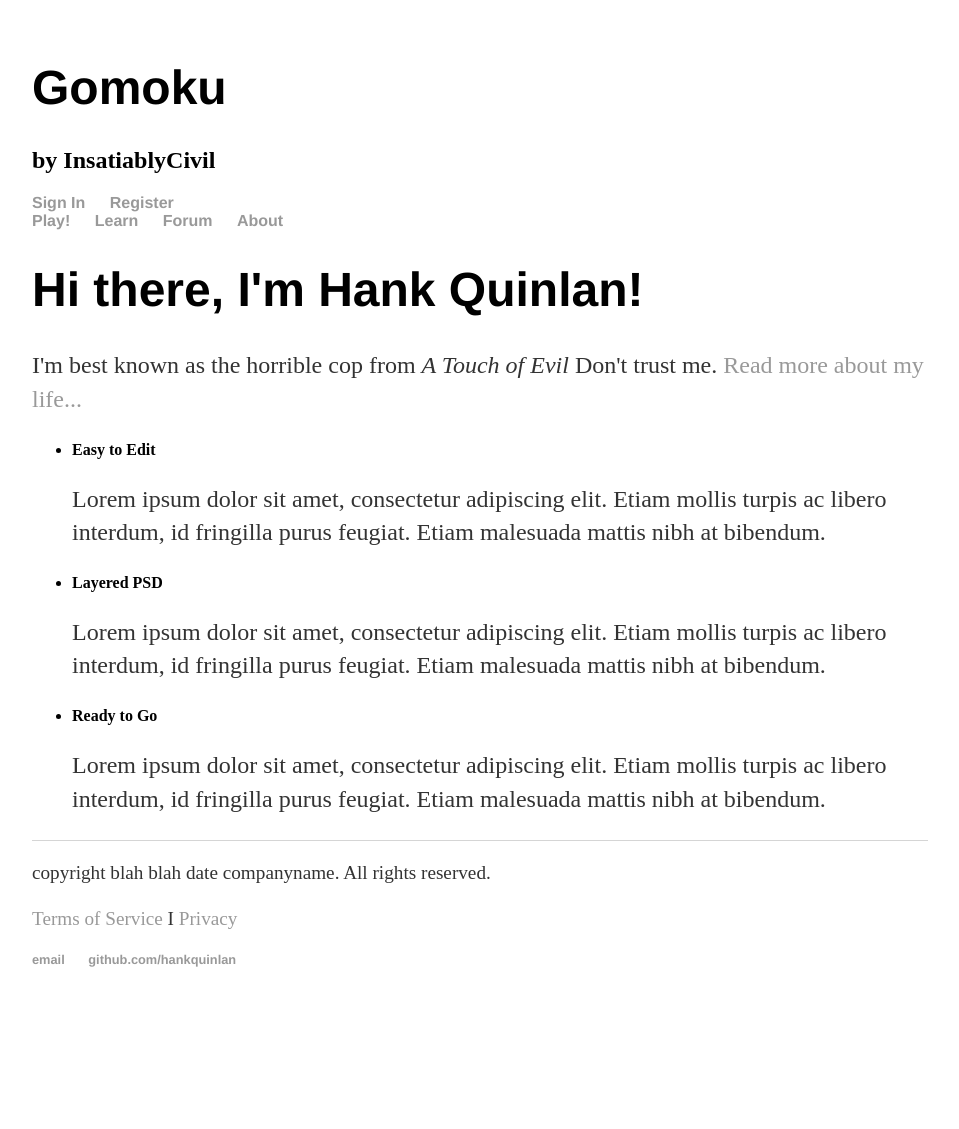
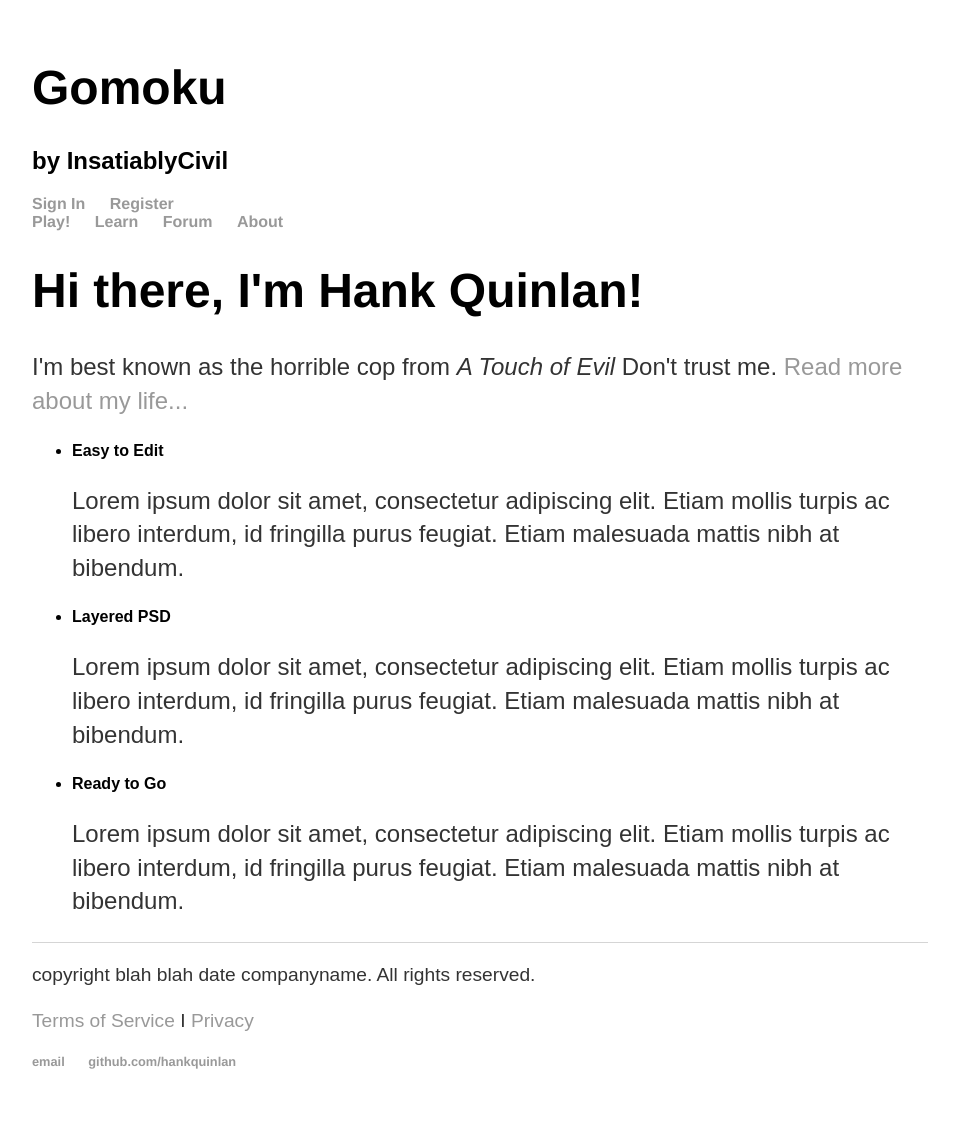
Before and after one commit to insatiablycivil/insatiablycivil.github.io, a Jekyll site: the page index.html, which Jekyll copies as it is, in a window 1280 px wide. Shown: the whole page, without its empty margins (160-1119 px from the left). Built offline with Jekyll 4.4.1, drawn with Linux system fonts in a browser that asks for light colours; before the commit the page ends 1027 px from its top, so only the background shows below that.

Commit message:
Update index.html

```diff
--- a/index.html
+++ b/index.html
@@ -3,6 +3,7 @@
 	<head>
 		<meta charset="utf-8">
 		<title>Gomoku - Five in a Row</title>
+		<link rel="stylesheet" href="/css/normalize.css">
 		<link rel="stylesheet" href="/css/main.css">
 	</head>
 
```
